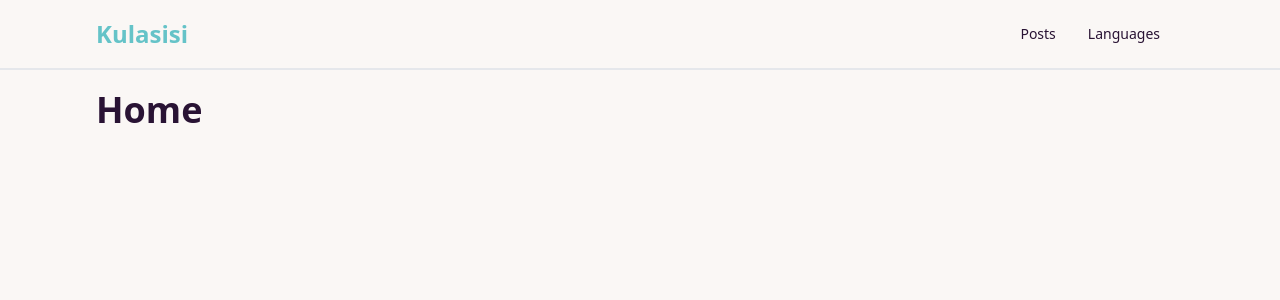
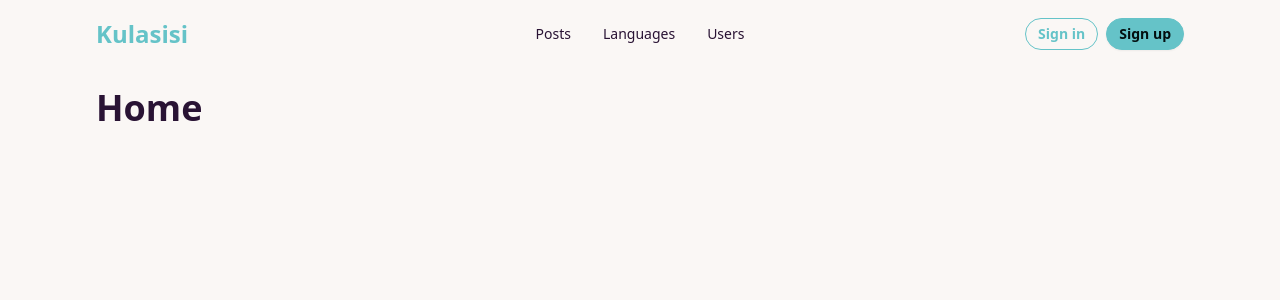
Before and after one commit to Miagao-Valley/kulasisi, a Next.js app in the folder frontend/: page / in a window 1280 px wide. Shown: the top 300 px of the page. Built offline with nearby package versions, Linux system fonts and the light colour scheme; no server answers.

Commit message:
Update navbar

```diff
--- a/frontend/app/components/Navbar.tsx
+++ b/frontend/app/components/Navbar.tsx
@@ -1,26 +1,78 @@
 import React from 'react';
 import Link from 'next/link';
+import { FaUser } from 'react-icons/fa';
+import { MdLogout } from 'react-icons/md';
+import logout from '@/lib/auth/logout';
+import verifyToken from '@/lib/tokens/verifyToken';
 
-export default function Navbar() {
+export default async function Navbar() {
+  const authToken = await verifyToken();
+
   return (
-    <>
-      <nav className="navbar custom-container mb-5 border-b-2">
-        <div className="flex-1">
-          <Link href="/" className="text-2xl font-bold text-primary">
+    <nav className="navbar custom-container mb-5">
+      <div className="navbar-start">
+        <Link className="text-primary text-2xl font-bold" href={`/`}>
           Kulasisi
         </Link>
       </div>
-        <div className="flex-none">
-          <ul className="menu menu-horizontal">
+      <div className="navbar-center">
+        <ul className="menu menu-horizontal px-1">
           <li>
-              <Link href="/posts">Posts</Link>
+            <Link href={`/posts/`}>Posts</Link>
           </li>
           <li>
-              <Link href="/languages">Languages</Link>
+            <Link href={`/languages/`}>Languages</Link>
+          </li>
+          <li>
+            <Link href={`/users/`}>Users</Link>
           </li>
         </ul>
       </div>
+      <div className="navbar-end flex gap-2">
+        {authToken ? (
+          <div className="dropdown dropdown-bottom dropdown-end">
+            <div
+              tabIndex={0}
+              role="button"
+              className="btn btn-ghost btn-sm btn-circle text-lg"
+            >
+              <FaUser />
+            </div>
+            <ul
+              tabIndex={0}
+              className="dropdown-content menu rounded-box z-[1] w-52 p-2 shadow"
+            >
+              <li>
+                <Link
+                  className="font-bold"
+                  href={`/users/${authToken.username}/`}
+                >
+                  @{authToken.username}
+                </Link>
+              </li>
+              <li>
+                <form action={logout}>
+                  <button className="flex items-center gap-1">
+                    Sign out <MdLogout />
+                  </button>
+                </form>
+              </li>
+            </ul>
+          </div>
+        ) : (
+          <>
+            <Link
+              href={`/login/`}
+              className="btn btn-sm btn-primary btn-outline"
+            >
+              Sign in
+            </Link>
+            <Link href={`/register/`} className="btn btn-sm btn-primary">
+              Sign up
+            </Link>
+          </>
+        )}
+      </div>
     </nav>
-    </>
   );
 }
```
Lines whose indentation alone changed are shown as unchanged.
